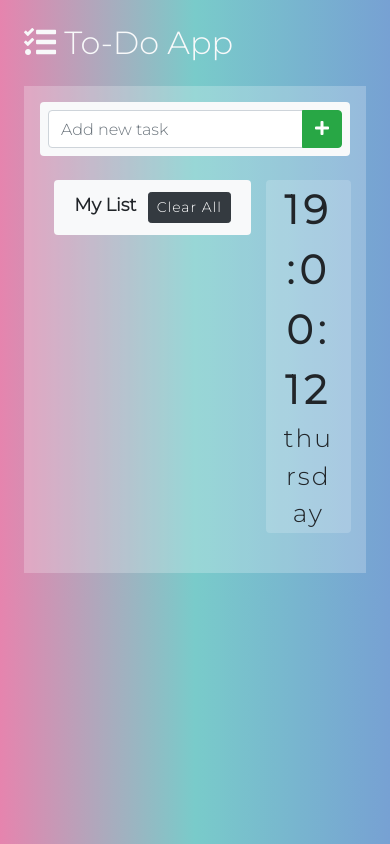
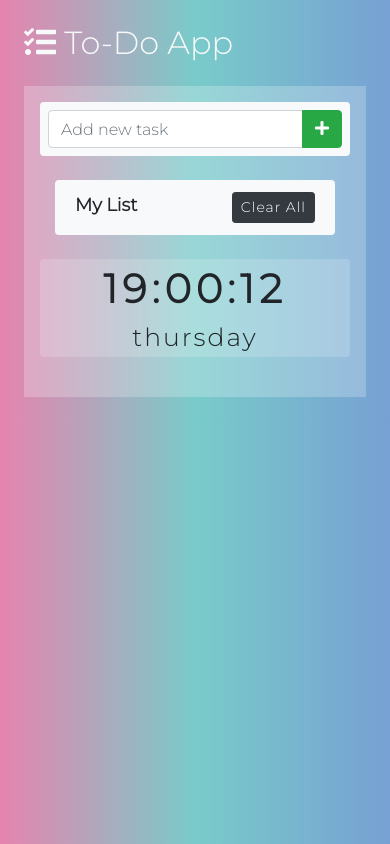
Before and after one commit to FeyzaDc/Todo-App, a plain HTML site: page index.html in a window 390 px wide. Drawn offline with nearby package versions, Linux system fonts and the light colour scheme.

Commit message:
responsive fixed

```diff
--- a/index.html
+++ b/index.html
@@ -32,8 +32,8 @@
 				</form>
 			</div>
 
-			<div class="row my-4 d-flex justify-content-center">
-				<div class="card bg-transparent border-0 col-8">
+			<div class="d-block d-md-flex my-4 justify-content-around">
+				<div class="card bg-transparent border-0 col-md-7">
 					<div class="card-header bg-light border-0 rounded">
 						My List
 						<a id="btnDeleteAll" href="#" class="btn btn-dark btn-sm delete-all float-right">
@@ -46,7 +46,7 @@
 					</ul>
 				</div>
 
-				<div class="card col-3 border-0 justify-content-center text-center right-panel">
+				<div class="card col-md mt-4 mt-md-0 border-0 justify-content-center text-center right-panel">
 					<div id="myClock" onload="showTime()"></div>
 					<div id="myDay" onload="showTime()"></div>
 				</div>
```
